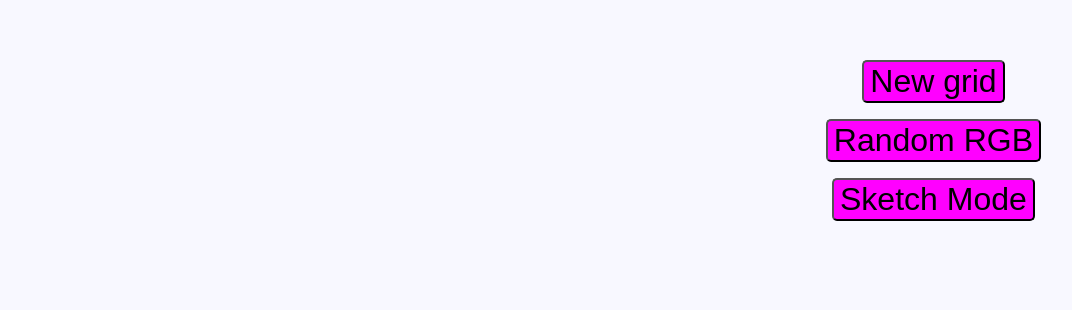
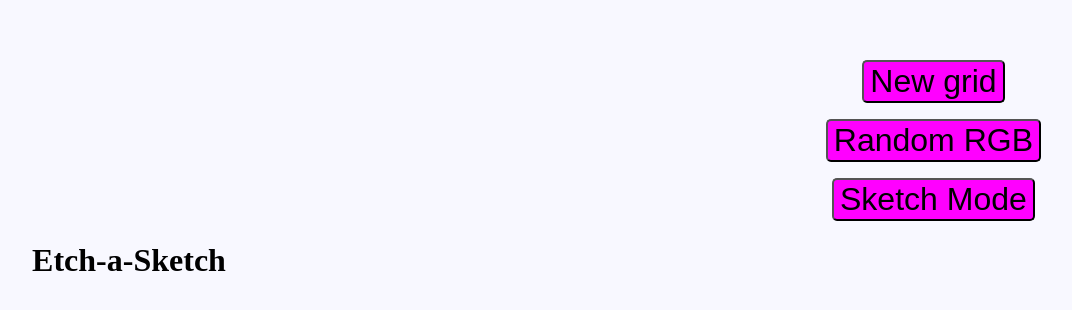
Before and after one commit to ngbinh29/etch-a-sketch, a plain HTML site: page index.html in a window 1280 px wide. Shown: the part 140-450 px from the top of the page, without its empty margins (111-1183 px from the left). Drawn offline with Linux system fonts and the light colour scheme.

Commit message:
feat: add title to the page

```diff
--- a/index.html
+++ b/index.html
@@ -11,6 +11,9 @@
     <script src="/scripts.js" defer></script>
 </head>
 <body>
+    <div class="text">
+        <h1>Etch-a-Sketch</h1>
+    </div>
     <div class="container">
 
     </div>
```
